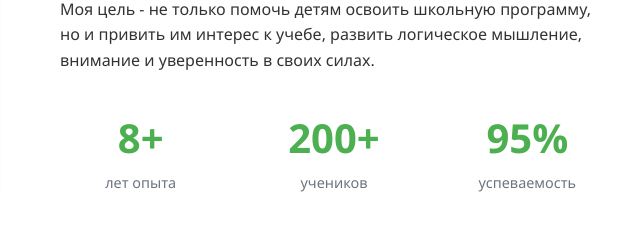
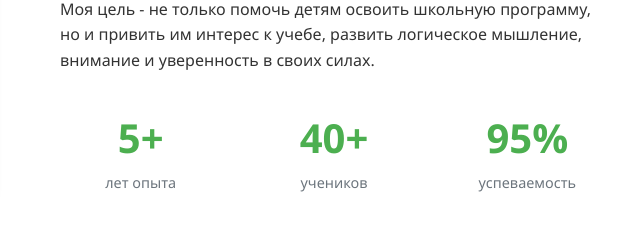
Before and after one commit to elizaveta-dolbina/elizaveta-dolbina.github.io, a plain HTML site: page index.html in a window 1280 px wide. Shown: the part 995-1230 px from the top of the page, 612-1252 px from the left. Drawn offline with Linux system fonts and the light colour scheme.

Commit message:
index.html

```diff
--- a/index.html
+++ b/index.html
@@ -746,11 +746,11 @@
 
                     <div class="about-stats">
                         <div class="stat">
-                            <span class="number">8+</span>
+                            <span class="number">5+</span>
                             <span class="label">лет опыта</span>
                         </div>
                         <div class="stat">
-                            <span class="number">200+</span>
+                            <span class="number">40+</span>
                             <span class="label">учеников</span>
                         </div>
                         <div class="stat">
```
